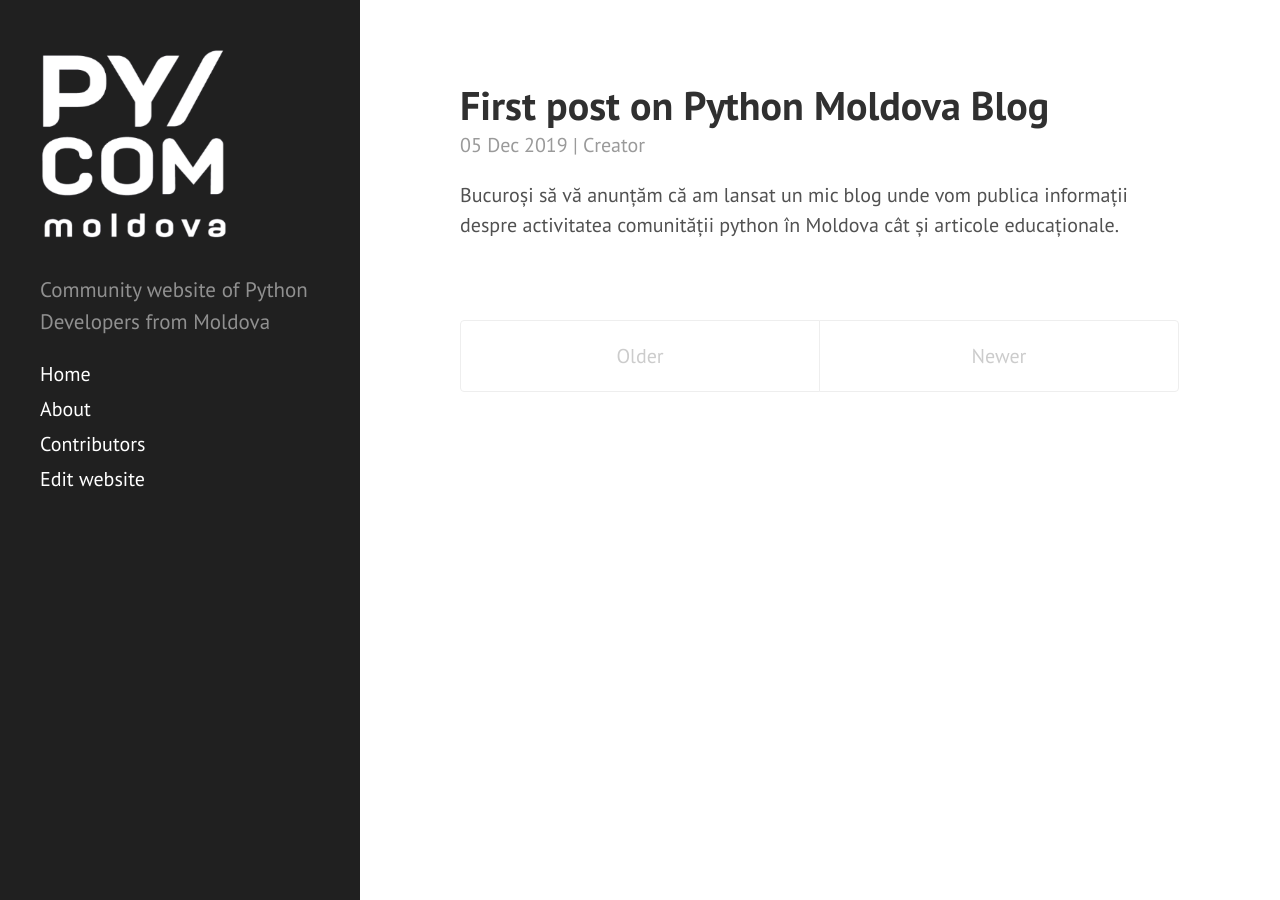
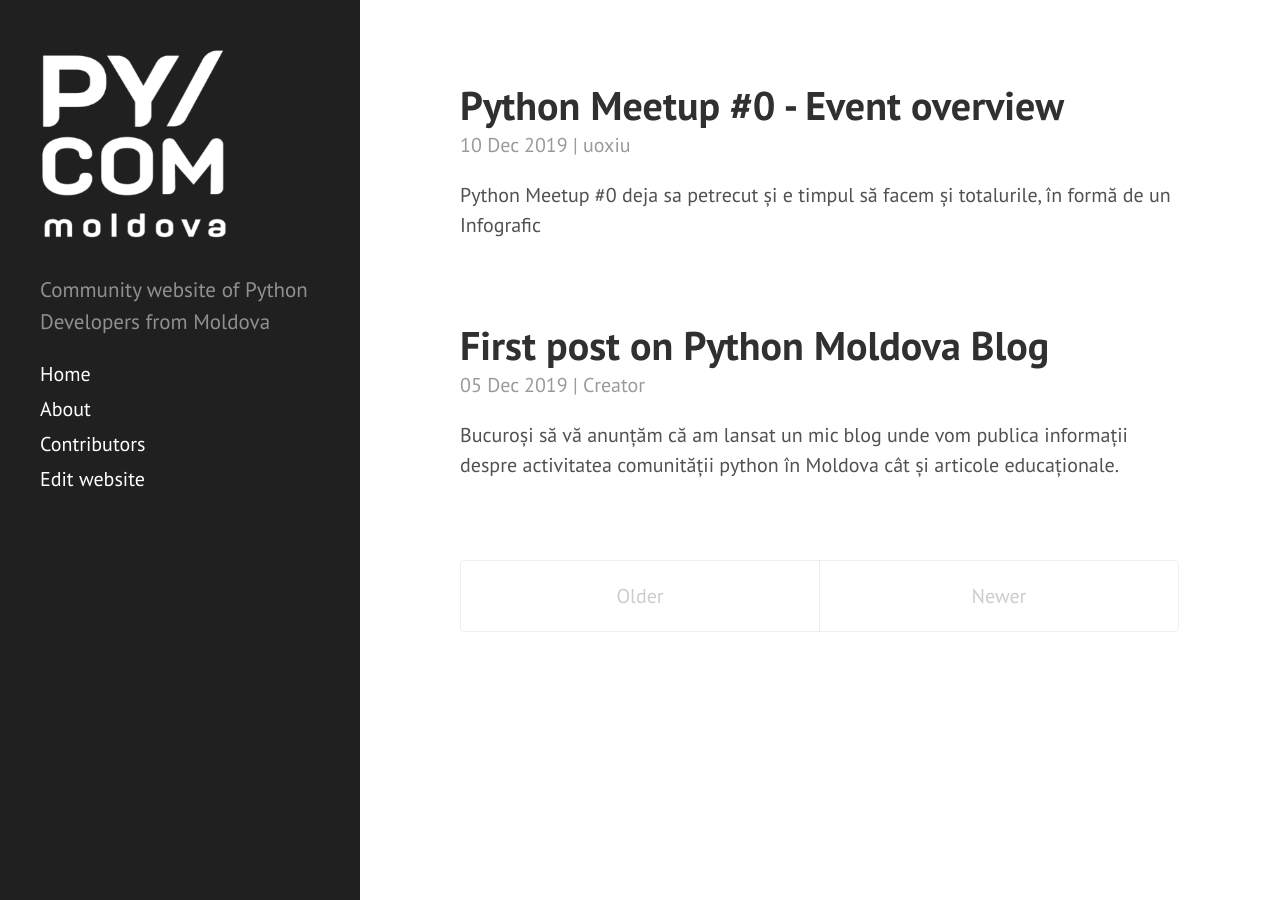
Before and after one commit to uoxiu/python-moldova, a Jekyll site: the page built from index.html, in a window 1280 px wide. Built offline with Jekyll 4.4.1, drawn with Linux system fonts in a browser that asks for light colours; the list of posts is cut into pages by our own code.

Commit message:
meetup 0 infographic

```diff
--- /dev/null
+++ b/_posts/2019-12-10-python-meetup-0-event-overview-infographic.md
@@ -0,0 +1,17 @@
+---
+layout: post
+title: Python Meetup &#35;0 - Event overview
+author: uoxiu
+short: Python Meetup &#35;0 deja sa petrecut și e timpul să facem și totalurile, în formă de un Infografic
+---
+
+Python Meetup #0 deja sa petrecut și e timpul să facem și totalurile, în formă de un Infografic.
+Vă mulțumim pentru prezența și susținere la primii pași de a dezvolta comunitatea de python developer in Moldova
+
+![Meetup 0 photo 1](/public/assets/posts/meetup0/meetup0-info-1.jpg)
+![Meetup 0 photo 2](/public/assets/posts/meetup0/meetup0-info-2.jpg)
+![Meetup 0 photo 3](/public/assets/posts/meetup0/meetup0-info-3.jpg)
+![Meetup 0 photo 4](/public/assets/posts/meetup0/meetup0-info-4.jpg)
+![Meetup 0 photo 5](/public/assets/posts/meetup0/meetup0-info-5.jpg)
+![Meetup 0 photo 6](/public/assets/posts/meetup0/meetup0-info-6.jpg)
+![Meetup 0 photo 7](/public/assets/posts/meetup0/meetup0-info-7.jpg)
```
Also changed, not shown: contributors.md (+2 -1 lines), public/assets/posts/meetup0/meetup0-info-1.jpg (added), public/assets/posts/meetup0/meetup0-info-2.jpg (added), public/assets/posts/meetup0/meetup0-info-3.jpg (added), public/assets/posts/meetup0/meetup0-info-4.jpg (added), public/assets/posts/meetup0/meetup0-info-5.jpg (added), public/assets/posts/meetup0/meetup0-info-6.jpg (added), public/assets/posts/meetup0/meetup0-info-7.jpg (added).
